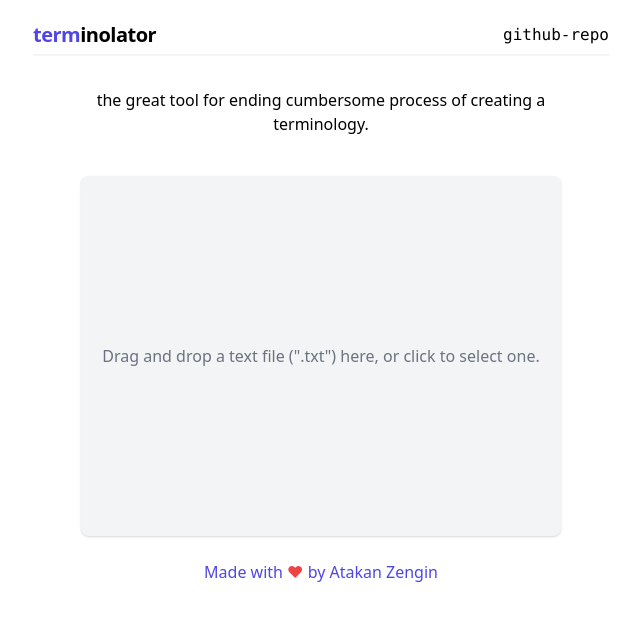
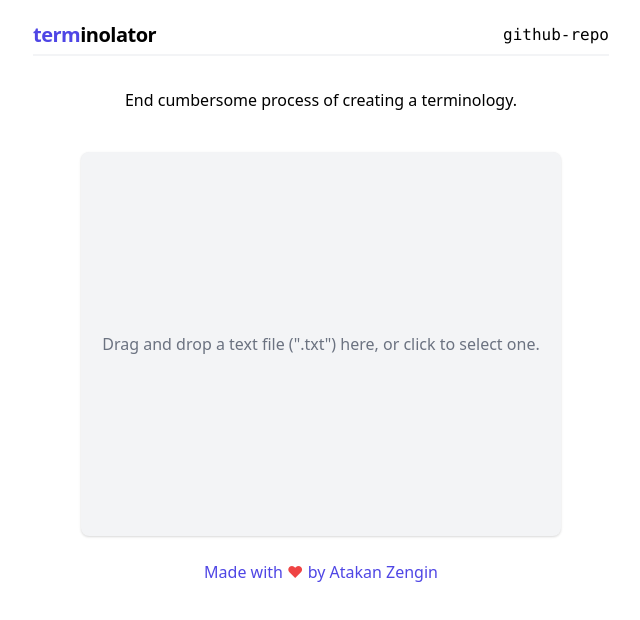
Before and after one commit to atakanzen/terminolator.web, a React (Create React App) app in the folder client/: page / in a window 1280 px wide. Shown: the top 620 px of the page, without its empty margins (319-959 px from the left). Built offline with nearby package versions, Linux system fonts and the light colour scheme.

Commit message:
fix on UI

```diff
--- a/client/src/App.js
+++ b/client/src/App.js
@@ -16,7 +16,7 @@ function App() {
       <Navbar />
       <div className='flex flex-col items-center h-2/3 space-y-6'>
         <div className="w-3/4 h1/4 p-2 m-2">
-          <p className="text-base font-medium text-center">the great tool for ending cumbersome process of creating a terminology.</p>
+          <p className="text-base font-medium text-center">End cumbersome process of creating a terminology.</p>
       </div>
       <div className="flex flex-col items-center justify-center bg-gray-100 text-gray-500 shadow rounded-lg w-3/4 h-full cursor-pointer">
           <Dropzone accept=".txt" maxFiles={1} maxSize={5 * 1024 * 1024} onDrop={acceptedFile => {
@@ -54,7 +54,7 @@ function App() {
         <section className="h-full">
                 <div {...getRootProps({className:"flex flex-col items-center justify-center h-full"})}>
             <input {...getInputProps({className:"h-full"})} />
-            <p>Drag and drop a text file (".txt") here, or click to select one.</p>
+            <p className="p-3">Drag and drop a text file (".txt") here, or click to select one.</p>
           </div>
         </section>
       )}
--- a/client/src/components/Error.js
+++ b/client/src/components/Error.js
@@ -4,7 +4,7 @@ function Error() {
     return (
         <div className="w-3/4 h-1/4 bg-red-200 border-l-4 border-red-500 text-red-500 p-3" role="alert">
             <p className="font-bold">Upload Failed</p>
-            <p>Please make sure you are using files with ".txt" extension.</p>
+            <p>Please make sure you are using a file with ".txt" extension.</p>
         </div>
     )
 }
```
Also changed, not shown: 6 other files (tests, documents, lock files or other folders).
